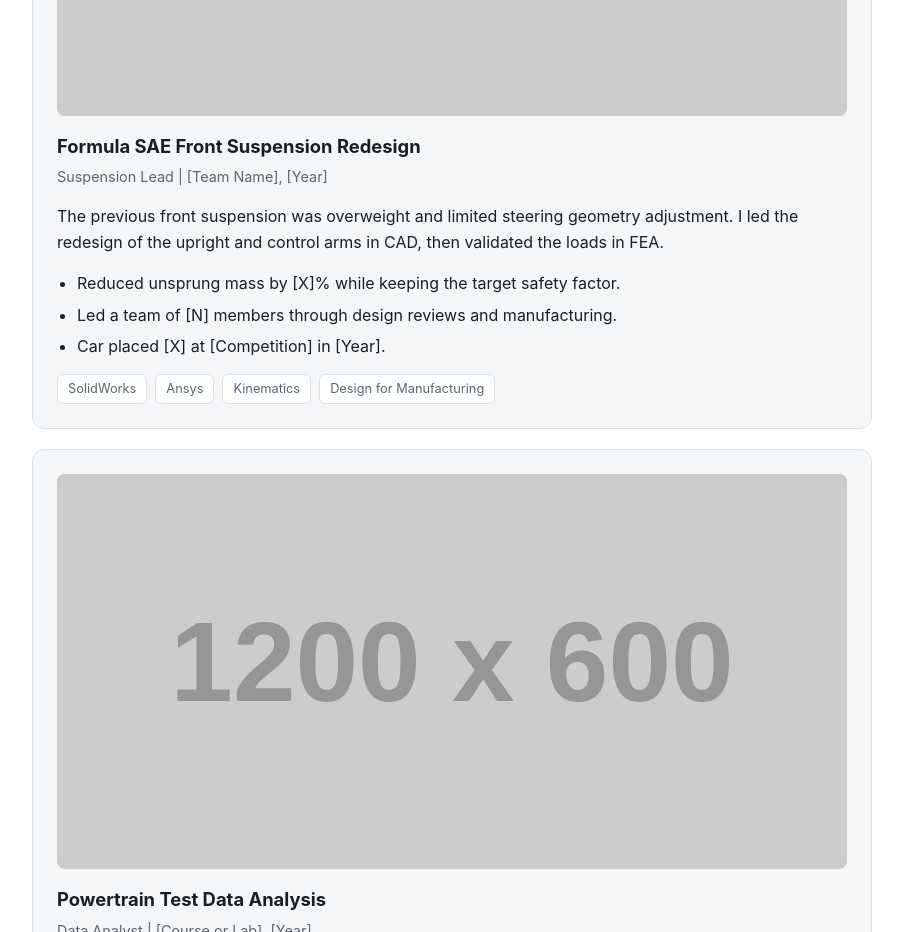
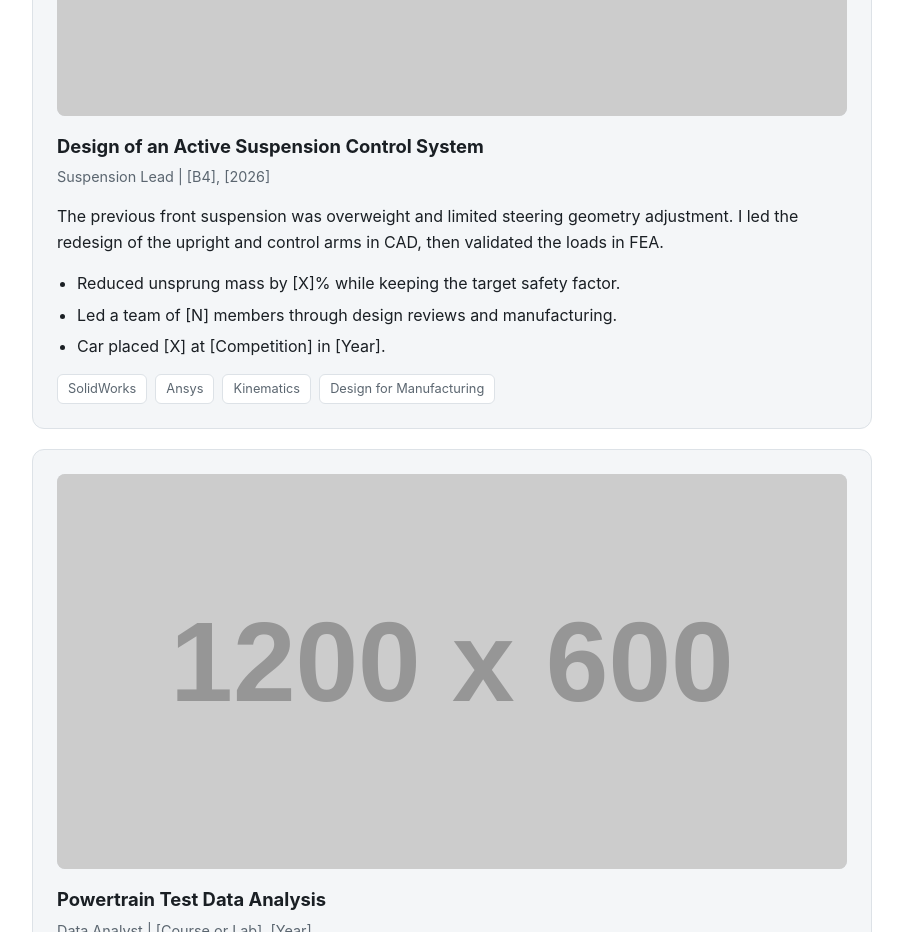
Before and after one commit to FardinMahin/SAADFARDINHASAN.github.io, a plain HTML site: page index.html in a window 1280 px wide. Shown: the part 840-1772 px from the top of the page, without its empty margins (188-1091 px from the left). Drawn offline with Linux system fonts and the light colour scheme; placeholder pictures from the web are drawn by us.

Commit message:
index.html

```diff
--- a/index.html
+++ b/index.html
@@ -125,8 +125,8 @@
 
     <article class="project">
       <img src="https://placehold.co/1200x600?text=Project+Photo+or+CAD+Render" alt="Project photo or CAD render placeholder">
-      <h3>Formula SAE Front Suspension Redesign</h3>
-      <p class="meta">Suspension Lead | [Team Name], [Year]</p>
+      <h3>Design of an Active Suspension Control System</h3>
+      <p class="meta">Suspension Lead | [B4], [2026]</p>
       <p>
         The previous front suspension was overweight and limited steering geometry adjustment.
         I led the redesign of the upright and control arms in CAD, then validated the loads in FEA.
```
